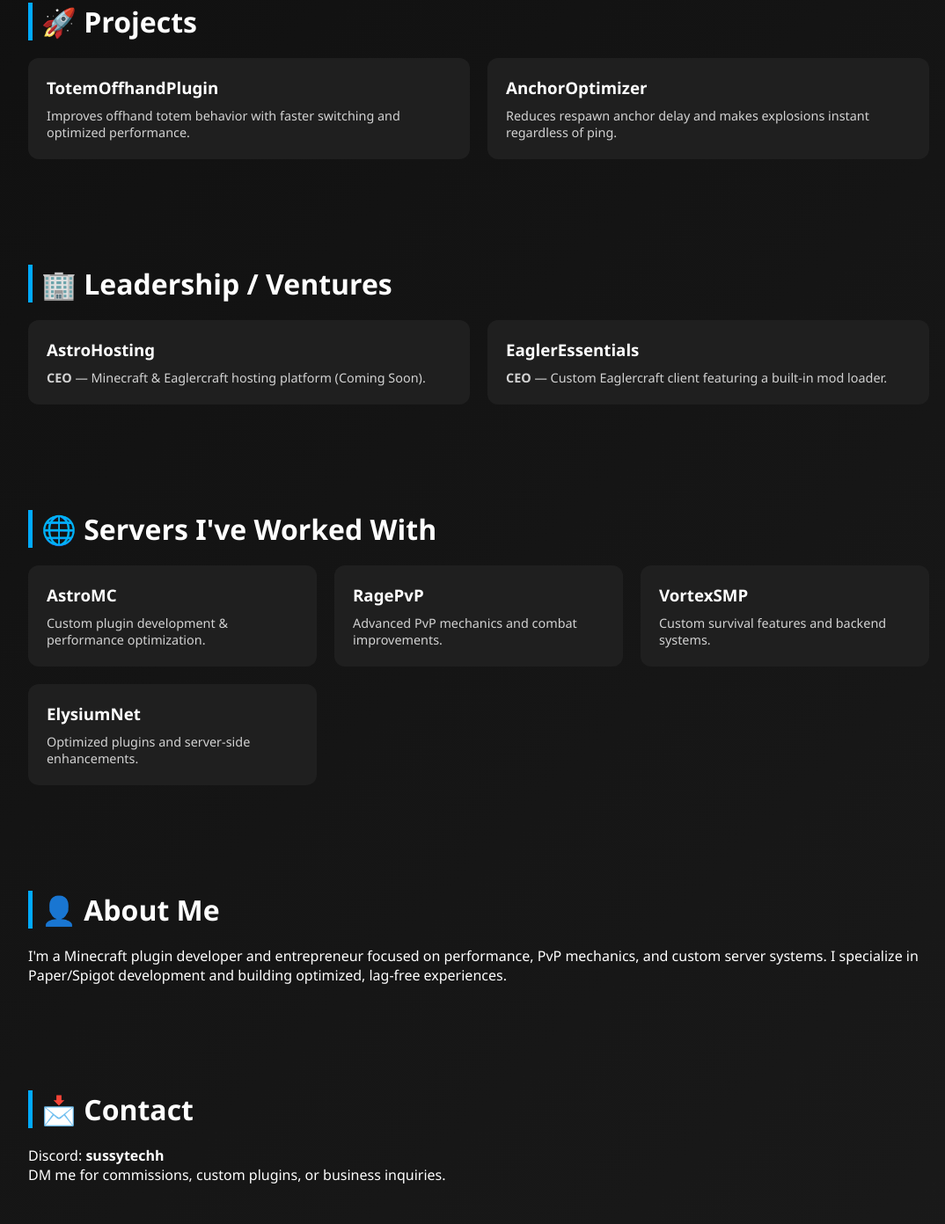
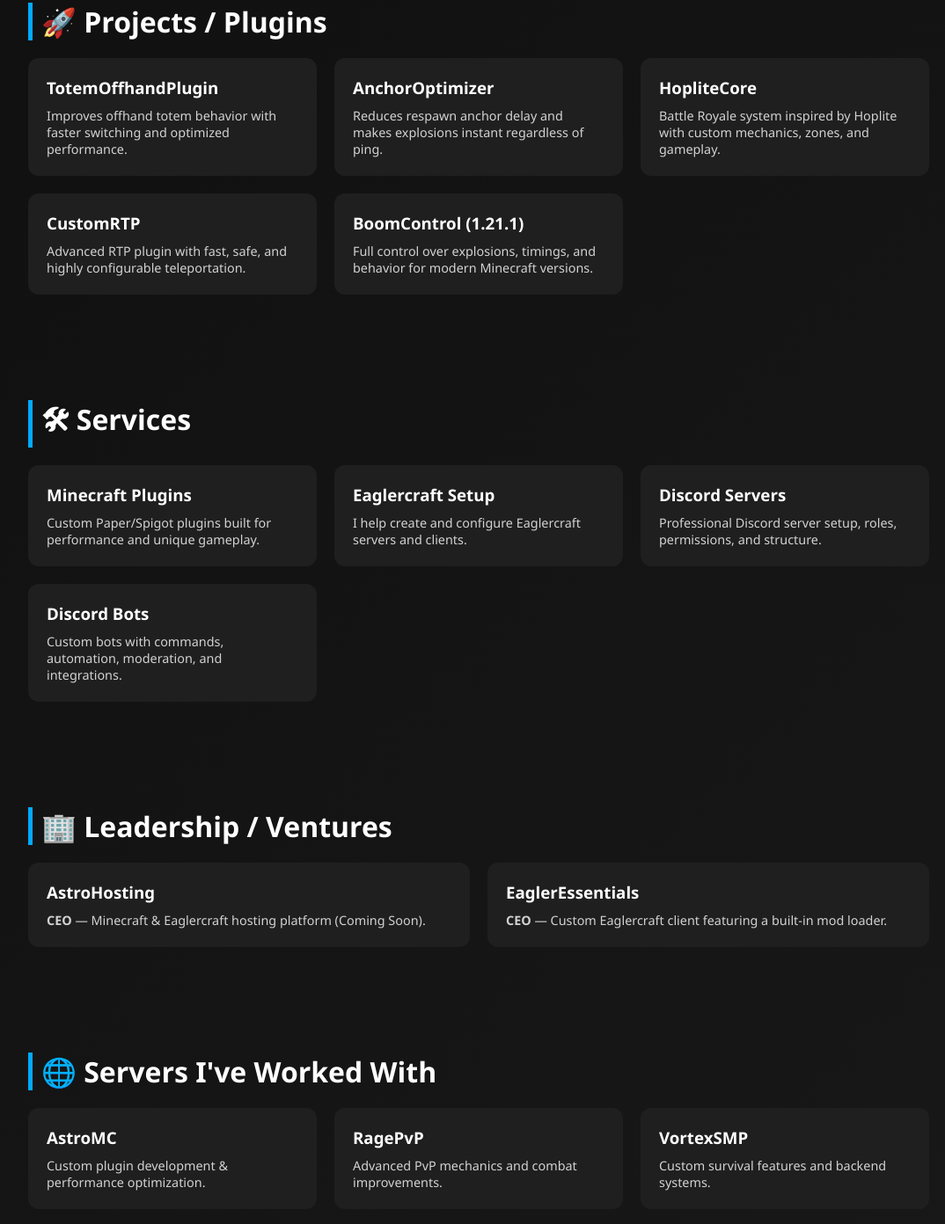
Before and after one commit to Sussytech-better/sussytech, a plain HTML site: page index.html in a window 1280 px wide. Shown: the part 380-1772 px from the top of the page at 88% size, without its empty margins (96-1170 px from the left). Drawn offline with Linux system fonts and the light colour scheme.

Commit message:
Enhance index.html with additional services and projects

```diff
--- a/index.html
+++ b/index.html
@@ -124,12 +124,12 @@
 
 <header>
   <h1>SussyTech</h1>
-  <p>Minecraft Plugin Developer • Paper & Spigot Specialist</p>
+  <p>Minecraft Plugin Developer • Paper • Spigot • Discord Bots</p>
   <a href="#contact" class="btn">Hire Me</a>
 </header>
 
 <section>
-  <h2>🚀 Projects</h2>
+  <h2>🚀 Projects / Plugins</h2>
   <div class="grid">
 
     <div class="card">
@@ -140,6 +140,48 @@
     <div class="card">
       <h3>AnchorOptimizer</h3>
       <p>Reduces respawn anchor delay and makes explosions instant regardless of ping.</p>
+    </div>
+
+    <div class="card">
+      <h3>HopliteCore</h3>
+      <p>Battle Royale system inspired by Hoplite with custom mechanics, zones, and gameplay.</p>
+    </div>
+
+    <div class="card">
+      <h3>CustomRTP</h3>
+      <p>Advanced RTP plugin with fast, safe, and highly configurable teleportation.</p>
+    </div>
+
+    <div class="card">
+      <h3>BoomControl (1.21.1)</h3>
+      <p>Full control over explosions, timings, and behavior for modern Minecraft versions.</p>
+    </div>
+
+  </div>
+</section>
+
+<section>
+  <h2>🛠 Services</h2>
+  <div class="grid">
+
+    <div class="card">
+      <h3>Minecraft Plugins</h3>
+      <p>Custom Paper/Spigot plugins built for performance and unique gameplay.</p>
+    </div>
+
+    <div class="card">
+      <h3>Eaglercraft Setup</h3>
+      <p>I help create and configure Eaglercraft servers and clients.</p>
+    </div>
+
+    <div class="card">
+      <h3>Discord Servers</h3>
+      <p>Professional Discord server setup, roles, permissions, and structure.</p>
+    </div>
+
+    <div class="card">
+      <h3>Discord Bots</h3>
+      <p>Custom bots with commands, automation, moderation, and integrations.</p>
     </div>
 
   </div>
@@ -192,16 +234,16 @@
 <section>
   <h2>👤 About Me</h2>
   <p>
-    I'm a Minecraft plugin developer and entrepreneur focused on performance,
-    PvP mechanics, and custom server systems. I specialize in Paper/Spigot
-    development and building optimized, lag-free experiences.
+    I'm a Minecraft developer and entrepreneur specializing in high-performance plugins,
+    PvP systems, and custom server experiences. I also build Discord bots and help
+    create Eaglercraft environments for communities and networks.
   </p>
 </section>
 
 <section id="contact">
   <h2>📩 Contact</h2>
-  <p>Discord: <strong>sussytechh</strong></p>
-  <p>DM me for commissions, custom plugins, or business inquiries.</p>
+  <p>Discord: <strong>yourname#0001</strong></p>
+  <p>DM me for commissions, server setups, bots, or business inquiries.</p>
 </section>
 
 <footer>
```
